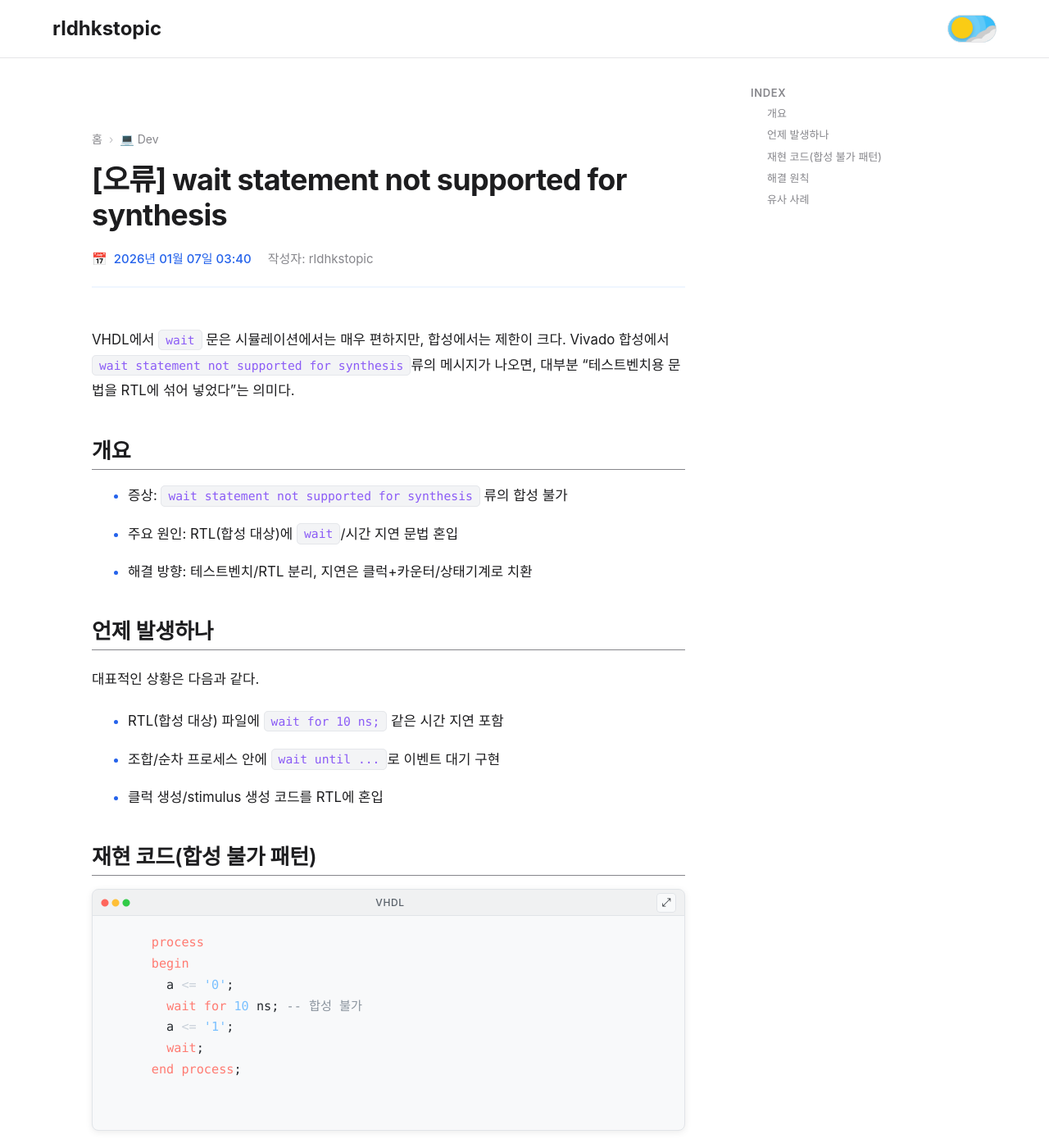
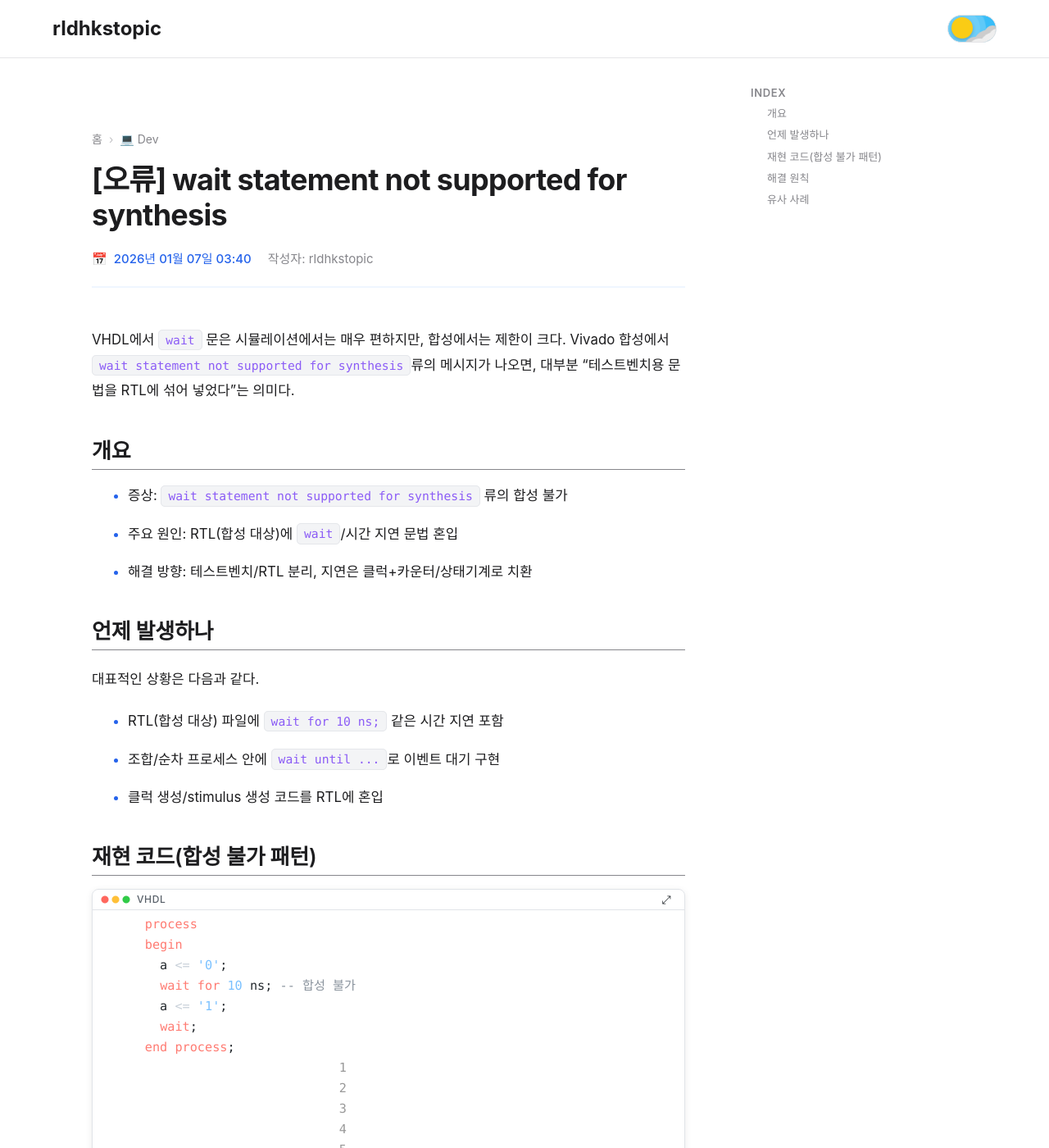
Before and after one commit to rldhkstopic/rldhkstopic.github.io, a Jekyll site: the page built from _posts/2026-01-07-vhdl-wait-statement-not-synthesizable.md, in a window 1280 px wide and 1400 px high. Shown: the whole window at 82% size. Built offline with Jekyll 4.4.1, drawn with Linux system fonts in a browser that asks for light colours; nearby versions of some CDN libraries; a style sheet for code colours, icons or effects is not loaded.

Commit message:
[v0.0.1] Update code block styles: remove backgrounds, adjust spacing and layout

```diff
--- a/assets/css/main.css
+++ b/assets/css/main.css
@@ -1438,7 +1438,7 @@ body.home-page .site-header {
   border: 1px solid var(--code-border);
   border-radius: 8px;
   overflow: hidden;
-  background: var(--code-bg);
+  background: unset;
   box-shadow: 0 2px 8px rgba(0, 0, 0, 0.08);
 }
 
@@ -1447,12 +1447,12 @@ body.home-page .site-header {
 }
 
 .code-block-header {
-  height: 32px;
+  height: 25px;
   display: flex;
   align-items: center;
   gap: 8px;
   padding: 0 10px;
-  background: var(--code-header-bg);
+  background: unset;
   border-bottom: 1px solid var(--code-border);
 }
 
@@ -1469,7 +1469,7 @@ body.home-page .site-header {
 
 .code-block-lang {
   flex: 1 1 auto;
-  text-align: center;
+  text-align: left;
   color: var(--code-header-text);
   font-size: 0.75rem;
   font-weight: 500;
@@ -1481,18 +1481,20 @@ body.home-page .site-header {
 }
 
 .code-block-actions {
-  width: 32px;
+  width: 24px;
   flex: 0 0 auto;
   display: flex;
   justify-content: flex-end;
+  background: unset;
+  border: none;
 }
 
 .code-block-header .code-expand-btn {
   width: 24px;
   height: 24px;
   border-radius: 4px;
-  border: 1px solid var(--code-border);
-  background: var(--code-bg);
+  border: none;
+  background: none;
   color: var(--code-text);
   display: inline-flex;
   align-items: center;
@@ -1569,7 +1571,10 @@ body.home-page .site-header {
 
 .post-content pre.line-numbers .line-numbers-rows {
   width: 2.2em;
-  padding-right: 0.5em;
+  padding-right: 0;
+  padding-top: 5px;
+  position: static;
+  line-height: 25px;
 }
 
 .post-content pre:focus {
@@ -1580,6 +1585,12 @@ body.home-page .site-header {
 
 .post-content pre.highlight {
   padding: 0;
+  margin-top: 0;
+  margin-bottom: 0;
+  padding-left: 0;
+  display: flex;
+  flex-wrap: wrap;
+  flex-direction: row;
 }
 
 .post-content pre code {
@@ -1591,6 +1602,13 @@ body.home-page .site-header {
   line-height: 1.6;
   overflow-x: auto;
   transition: color 0.2s ease;
+}
+
+.post-content pre.highlight code {
+  padding-top: 5px;
+  padding-bottom: 5px;
+  padding-left: 0;
+  line-height: 25px;
 }
 
 .post-content pre::-webkit-scrollbar {
```
Also changed, not shown: 1 other file.
